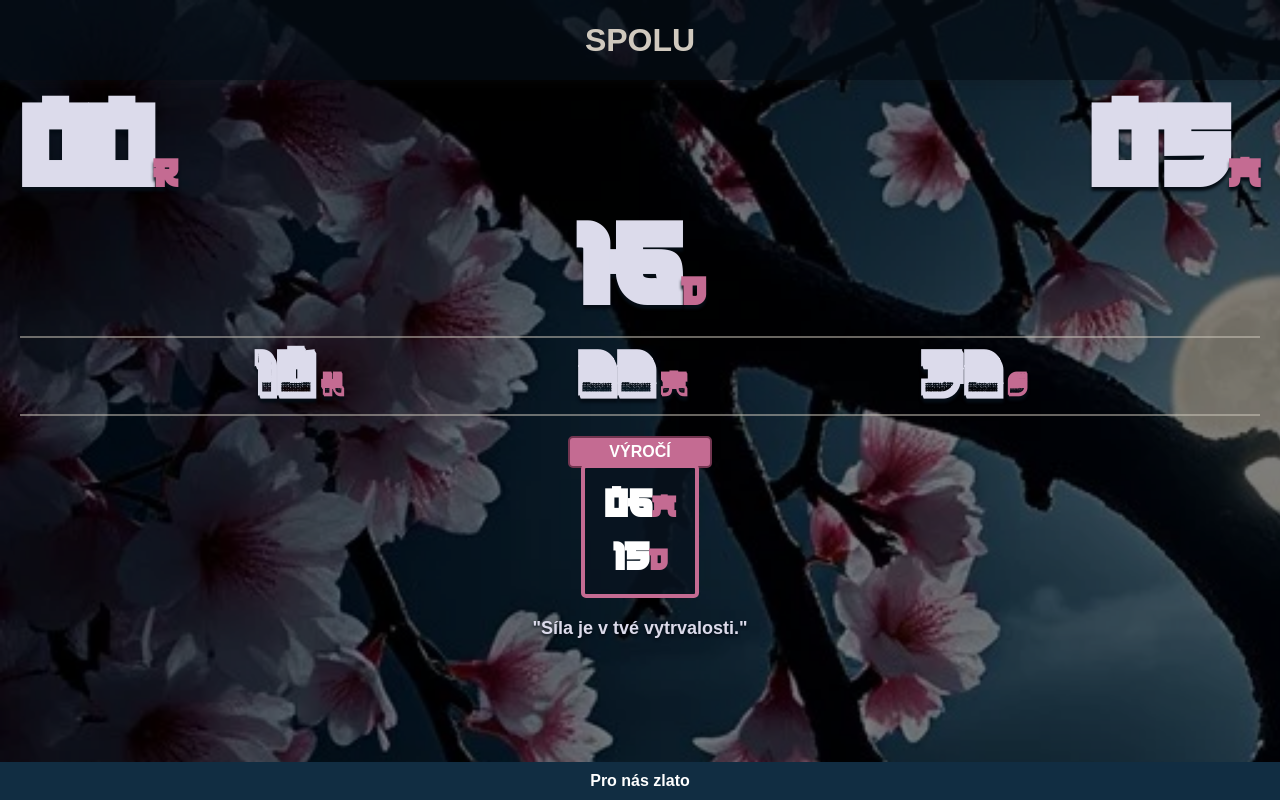
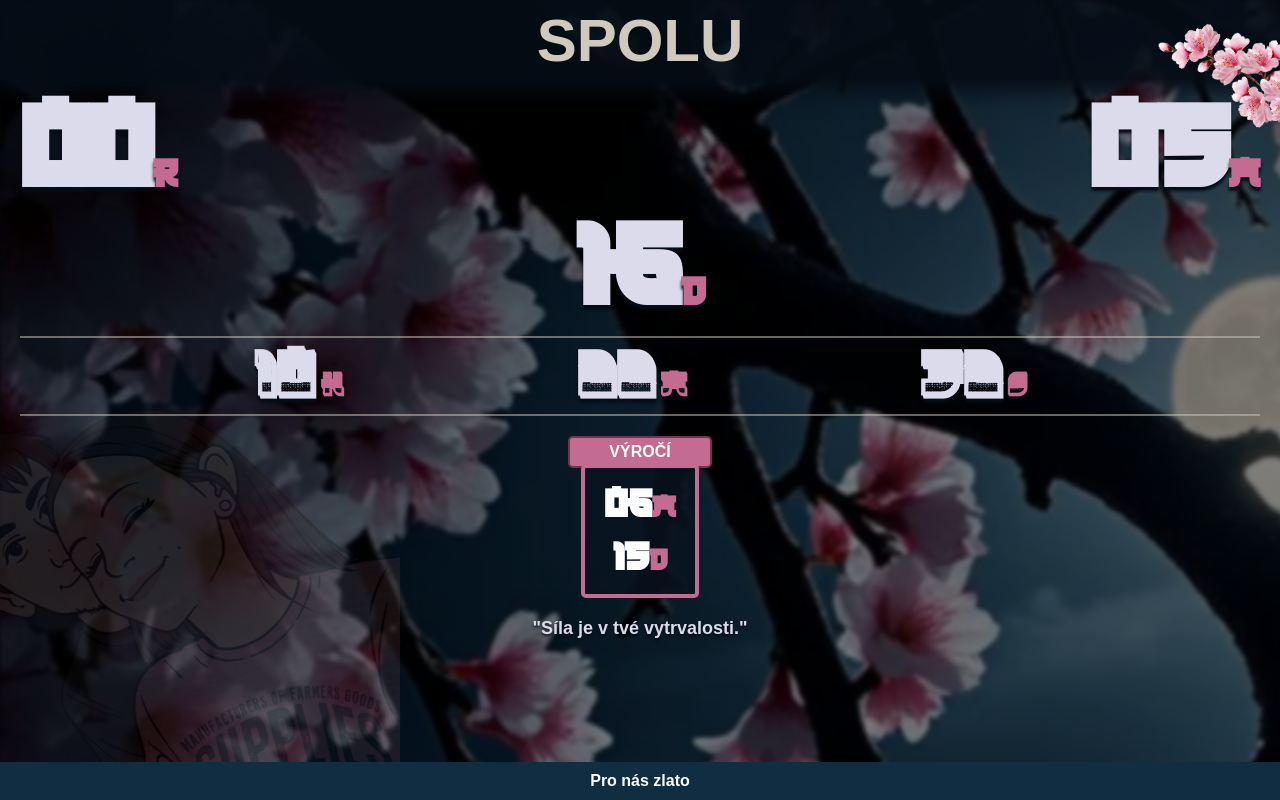
Before and after one commit to BANAN3K-L/Spolud_app, a plain HTML site: page index.html in a window 1280 px wide. Drawn offline with Linux system fonts and the light colour scheme.

Commit message:
finished

```diff
--- a/index.html
+++ b/index.html
@@ -14,10 +14,12 @@
         <h1 class="intro-loading">💞</h1>
     </div>
 
+    <img src="/assety/my.png" id="us-img">
     <img src="assety/pozadi.webp" id="bg_img">
     <div id="bg_darken"></div>
     <header>
         <h1>SPOLU</h1>
+        <img src="/assety/cherry.png" id="cherry-img">
     </header>
 
     <div class="main-body">
@@ -54,9 +56,6 @@
             </div>
         </div>
 
-        <!-- <div class="glass vyroci">
-            <b id="vyroci-text-edit">💖 Výročí za xx měsíců a xx dní 🌷</b>
-        </div> -->
 
 
         <div class="motivace">
@@ -65,6 +64,7 @@
 
     </div>
 
+
     <footer>
         <b>Pro nás zlato</b>
     </footer>
--- a/styles/style.css
+++ b/styles/style.css
@@ -17,6 +17,7 @@ html{
     top: 0;
     z-index: -2;
     width: 200%;
+    filter: blur(2px);
 
 }
 #bg_darken{
@@ -33,7 +34,7 @@ body{
     padding: 0;
     font-family: Arial, Helvetica, sans-serif;
     overflow: hidden;
-    background-color: #6f2af0;
+    background-color: #050D16;
     -webkit-user-select: none;
     -webkit-touch-callout: none;
 }
@@ -52,15 +53,24 @@ header{
     width: 100%;
     height: 60px;
     text-align: center;
-    background-color: rgba(5, 13, 22, 0.72);
+    background-color: rgba(5, 13, 22, 0.90);
     color: #D0C9BE;
     display: flex;
     justify-content: center;
     align-items: center;
-    box-shadow: 0px -10px 20px rgb(24, 24, 24);
+    box-shadow: 0px 10px 20px #050D16;
     padding-top: 10px;
     padding-bottom: 10px;
     font-weight: 200;
+    font-size: 30px;
+}
+
+#cherry-img{
+    position: fixed;
+    width: 180px;
+    transform: rotate(50deg);
+    right: -55px;
+    top: 20px;
 }
 
 
@@ -127,19 +137,6 @@ header{
     margin-bottom: 20px;
 }
 
-/* .vyroci{
-    width: calc(100% - 20px);
-    height: 50px;
-    border-radius: 20px;
-    margin: 5px;
-    border: 2px solid #EB32A3;
-    display: flex;
-    justify-content: center;
-    align-items: center;
-    color: white;
-    text-align: center;
-    font-size: 22px;
-} */
 
 
 
@@ -203,6 +200,15 @@ header{
 }
 
 
+
+#us-img{
+    position: fixed;
+    bottom: -200px;
+    filter: opacity(.2);
+    z-index: -1;
+    width: 400px;
+
+}
 
 footer{
     width: calc(100% - 20px);
```
Also changed, not shown: assety/my.png (added), 1 other file.
